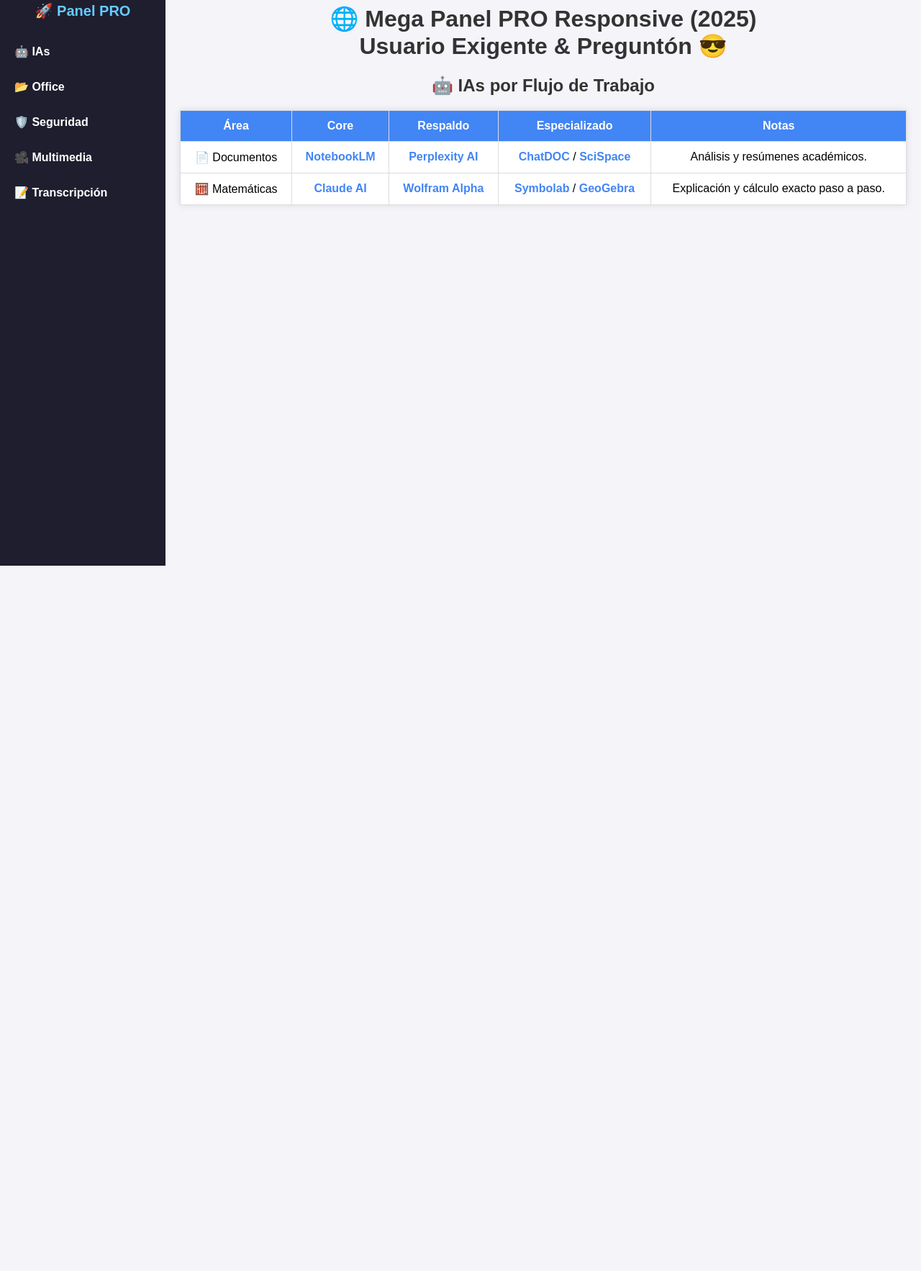
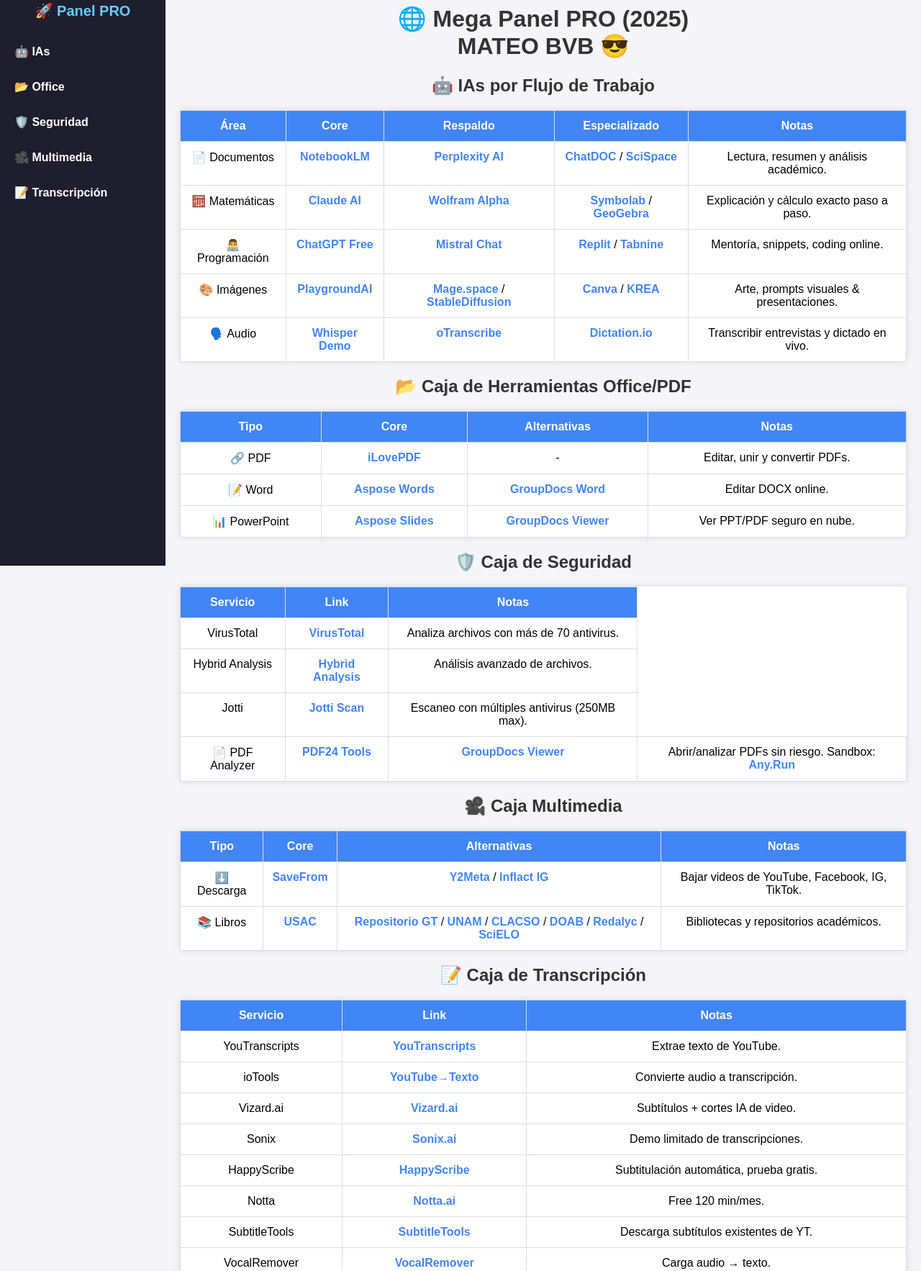
Before and after one commit to Mateo-dev502/123, a plain HTML site: page index.html in a window 1280 px wide. Shown: the part 34-1800 px from the top of the page at 72% size. Before the commit the page ends 800 px from the top, so only its background shows below. Drawn offline with Linux system fonts and the light colour scheme.

Commit message:
Update index.html

```diff
--- a/index.html
+++ b/index.html
@@ -2,8 +2,7 @@
 <html lang="es">
 <head>
   <meta charset="UTF-8">
-  <title>🌐 Mega Panel PRO Responsive - IAs Gratis 2025</title>
-  <link rel="manifest" href="manifest.json">
+  <title>🌐 Mega Panel PRO (2025) - MATEO BVB 😎</title>
   <meta name="theme-color" content="#1e1e2f">
   <meta name="viewport" content="width=device-width, initial-scale=1">
   <style>
@@ -25,6 +24,7 @@
       position: fixed;
       left: 0;
       top: 0;
+      z-index: 1000;
     }
     .sidebar h2 {
       text-align: center;
@@ -73,22 +73,16 @@
       .sidebar {
         width: 100%;
         height: auto;
-        position: relative;
-        display: flex;
+        position: fixed;
         flex-direction: row;
         justify-content: space-around;
         padding: 10px;
       }
-      .sidebar h2 {
-        display: none; /* Esconde el título en móvil */
-      }
-      .sidebar a {
-        padding: 10px;
-        font-size: 14px;
-      }
+      .sidebar h2 { display: none; }
+      .sidebar a { padding: 10px; font-size: 14px; }
       .main {
         margin-left: 0;
-        margin-top: 70px; /* espacio para el menú arriba */
+        margin-top: 70px;
       }
       table {
         display: block;
@@ -112,29 +106,106 @@
 
   <!-- Main -->
   <div class="main">
-    <h1>🌐 Mega Panel PRO Responsive (2025)<br>Usuario Exigente & Preguntón 😎</h1>
+    <h1>🌐 Mega Panel PRO (2025)<br>MATEO BVB 😎</h1>
 
-    <!-- ejemplo -->
+    <!-- IAs -->
     <h2 id="ia">🤖 IAs por Flujo de Trabajo</h2>
     <table>
       <tr><th>Área</th><th>Core</th><th>Respaldo</th><th>Especializado</th><th>Notas</th></tr>
-      <tr>
-        <td>📄 Documentos</td>
+      <tr><td>📄 Documentos</td>
           <td><a href="https://notebooklm.google/">NotebookLM</a></td>
           <td><a href="https://www.perplexity.ai/">Perplexity AI</a></td>
           <td><a href="https://chatdoc.com/">ChatDOC</a> / <a href="https://scispace.com/">SciSpace</a></td>
-        <td>Análisis y resúmenes académicos.</td>
-      </tr>
-      <tr>
-        <td>🧮 Matemáticas</td>
+          <td>Lectura, resumen y análisis académico.</td></tr>
+      <tr><td>🧮 Matemáticas</td>
           <td><a href="https://claude.ai">Claude AI</a></td>
           <td><a href="https://www.wolframalpha.com/">Wolfram Alpha</a></td>
           <td><a href="https://symbolab.com/">Symbolab</a> / <a href="https://www.geogebra.org">GeoGebra</a></td>
-        <td>Explicación y cálculo exacto paso a paso.</td>
-      </tr>
+          <td>Explicación y cálculo exacto paso a paso.</td></tr>
+      <tr><td>👨‍💻 Programación</td>
+          <td><a href="https://chat.openai.com/">ChatGPT Free</a></td>
+          <td><a href="https://chat.mistral.ai/chat">Mistral Chat</a></td>
+          <td><a href="https://replit.com/">Replit</a> / <a href="https://www.tabnine.com/">Tabnine</a></td>
+          <td>Mentoría, snippets, coding online.</td></tr>
+      <tr><td>🎨 Imágenes</td>
+          <td><a href="https://Playgroundai.com/">PlaygroundAI</a></td>
+          <td><a href="https://www.mage.space/">Mage.space</a> / <a href="https://stablediffusionweb.com/">StableDiffusion</a></td>
+          <td><a href="https://www.canva.com/">Canva</a> / <a href="https://www.krea.ai/">KREA</a></td>
+          <td>Arte, prompts visuales & presentaciones.</td></tr>
+      <tr><td>🗣️ Audio</td>
+          <td><a href="https://huggingface.co/spaces/openai/whisper">Whisper Demo</a></td>
+          <td><a href="https://otranscribe.com/">oTranscribe</a></td>
+          <td><a href="https://dictation.io/">Dictation.io</a></td>
+          <td>Transcribir entrevistas y dictado en vivo.</td></tr>
     </table>
 
-    <!-- Aquí puedes pegar el resto de secciones igual que antes (Office, Seguridad, Multimedia, Transcripción) -->
+    <!-- Office -->
+    <h2 id="office">📂 Caja de Herramientas Office/PDF</h2>
+    <table>
+      <tr><th>Tipo</th><th>Core</th><th>Alternativas</th><th>Notas</th></tr>
+      <tr><td>🔗 PDF</td>
+          <td><a href="https://www.ilovepdf.com/">iLovePDF</a></td><td>-</td>
+          <td>Editar, unir y convertir PDFs.</td></tr>
+      <tr><td>📝 Word</td>
+          <td><a href="https://products.aspose.app/words/editor">Aspose Words</a></td>
+          <td><a href="https://products.groupdocs.app/word/editor">GroupDocs Word</a></td>
+          <td>Editar DOCX online.</td></tr>
+      <tr><td>📊 PowerPoint</td>
+          <td><a href="https://products.aspose.app/slides/viewer">Aspose Slides</a></td>
+          <td><a href="https://products.groupdocs.app/viewer/">GroupDocs Viewer</a></td>
+          <td>Ver PPT/PDF seguro en nube.</td></tr>
+    </table>
+
+    <!-- Seguridad -->
+    <h2 id="seguridad">🛡️ Caja de Seguridad</h2>
+    <table>
+      <tr><th>Servicio</th><th>Link</th><th>Notas</th></tr>
+      <tr><td>VirusTotal</td><td><a href="https://www.virustotal.com/">VirusTotal</a></td>
+          <td>Analiza archivos con más de 70 antivirus.</td></tr>
+      <tr><td>Hybrid Analysis</td><td><a href="https://www.hybrid-analysis.com/">Hybrid Analysis</a></td>
+          <td>Análisis avanzado de archivos.</td></tr>
+      <tr><td>Jotti</td><td><a href="https://virusscan.jotti.org/">Jotti Scan</a></td>
+          <td>Escaneo con múltiples antivirus (250MB max).</td></tr>
+      <tr><td>📄 PDF Analyzer</td>
+          <td><a href="https://tools.pdf24.org/es/">PDF24 Tools</a></td>
+          <td><a href="https://products.groupdocs.app/viewer/">GroupDocs Viewer</a></td>
+          <td>Abrir/analizar PDFs sin riesgo. Sandbox: <a href="https://any.run/">Any.Run</a></td></tr>
+    </table>
+
+    <!-- Multimedia -->
+    <h2 id="multimedia">🎥 Caja Multimedia</h2>
+    <table>
+      <tr><th>Tipo</th><th>Core</th><th>Alternativas</th><th>Notas</th></tr>
+      <tr><td>⬇️ Descarga</td>
+          <td><a href="https://en.savefrom.net/">SaveFrom</a></td>
+          <td><a href="https://y2meta.is/">Y2Meta</a> / <a href="https://inflact.com/downloader/instagram/video/">Inflact IG</a></td>
+          <td>Bajar videos de YouTube, Facebook, IG, TikTok.</td></tr>
+      <tr><td>📚 Libros</td>
+          <td><a href="http://biblioteca.usac.edu.gt/">USAC</a></td>
+          <td><a href="http://www.sic.concyt.gob.gt/">Repositorio GT</a> /
+              <a href="https://repositorio.unam.mx/">UNAM</a> /
+              <a href="https://biblioteca.clacso.edu.ar/">CLACSO</a> /
+              <a href="https://www.doabooks.org/">DOAB</a> /
+              <a href="https://www.redalyc.org/">Redalyc</a> /
+              <a href="https://scielo.org/">SciELO</a></td>
+          <td>Bibliotecas y repositorios académicos.</td></tr>
+    </table>
+
+    <!-- Transcripción -->
+    <h2 id="transcripcion">📝 Caja de Transcripción</h2>
+    <table>
+      <tr><th>Servicio</th><th>Link</th><th>Notas</th></tr>
+      <tr><td>YouTranscripts</td><td><a href="https://www.youtranscripts.com/es/transcript/GJIRHzYOn1U/">YouTranscripts</a></td><td>Extrae texto de YouTube.</td></tr>
+      <tr><td>ioTools</td><td><a href="https://iotools.cloud/es/tool/youtube-to-text/">YouTube→Texto</a></td><td>Convierte audio a transcripción.</td></tr>
+      <tr><td>Vizard.ai</td><td><a href="https://vizard.ai/">Vizard.ai</a></td><td>Subtítulos + cortes IA de video.</td></tr>
+      <tr><td>Sonix</td><td><a href="https://sonix.ai">Sonix.ai</a></td><td>Demo limitado de transcripciones.</td></tr>
+      <tr><td>HappyScribe</td><td><a href="https://www.happyscribe.com/es">HappyScribe</a></td><td>Subtitulación automática, prueba gratis.</td></tr>
+      <tr><td>Notta</td><td><a href="https://notta.ai">Notta.ai</a></td><td>Free 120 min/mes.</td></tr>
+      <tr><td>SubtitleTools</td><td><a href="https://subtitletools.com/">SubtitleTools</a></td><td>Descarga subtítulos existentes de YT.</td></tr>
+      <tr><td>VocalRemover</td><td><a href="https://vocalremover.org/transcription">VocalRemover</a></td><td>Carga audio → texto.</td></tr>
+      <tr><td>oTranscribe</td><td><a href="https://otranscribe.com/">oTranscribe</a></td><td>Editor manual de entrevistas.</td></tr>
+    </table>
+
   </div>
 </body>
 </html>
```
Lines whose indentation alone changed are shown as unchanged.
